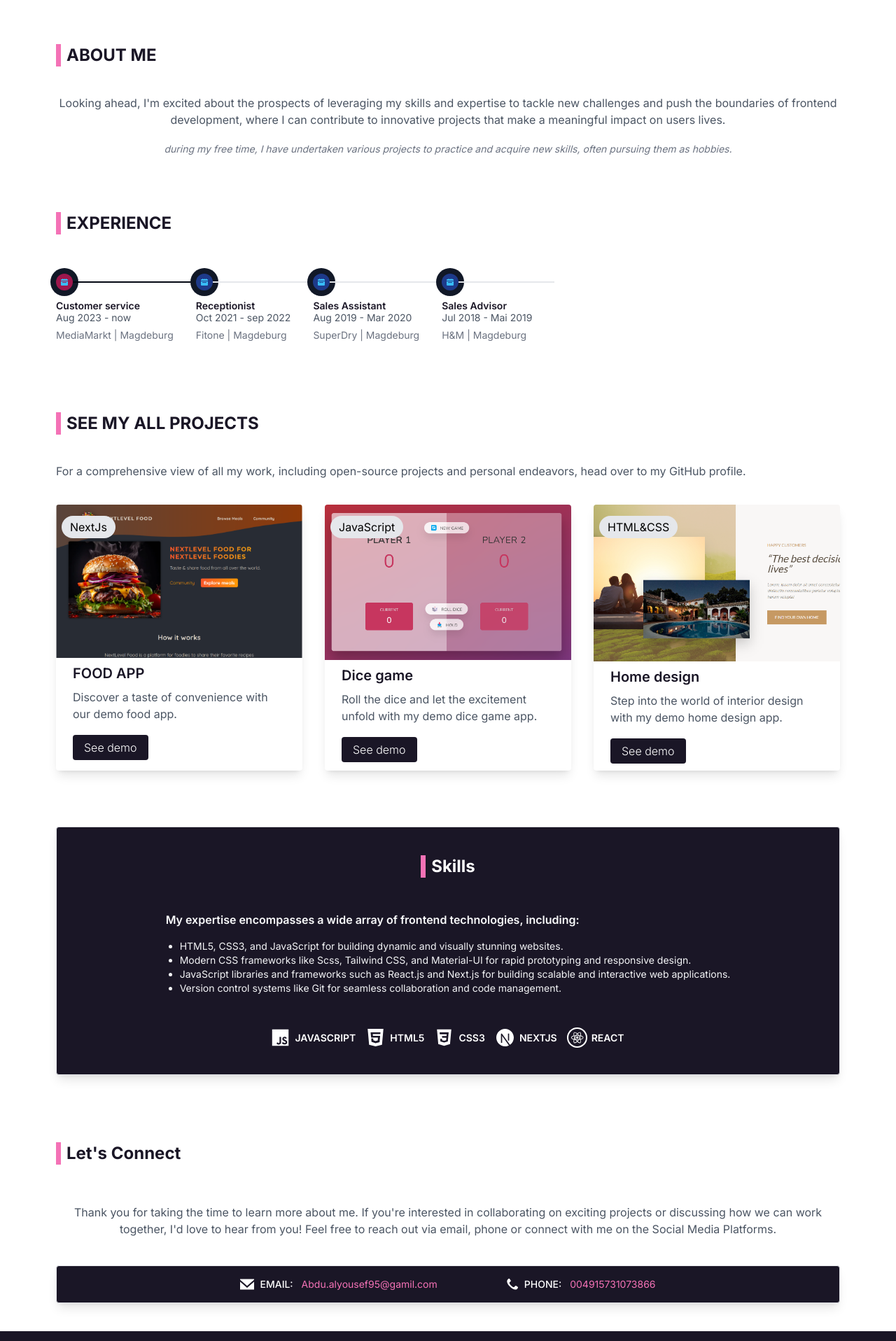
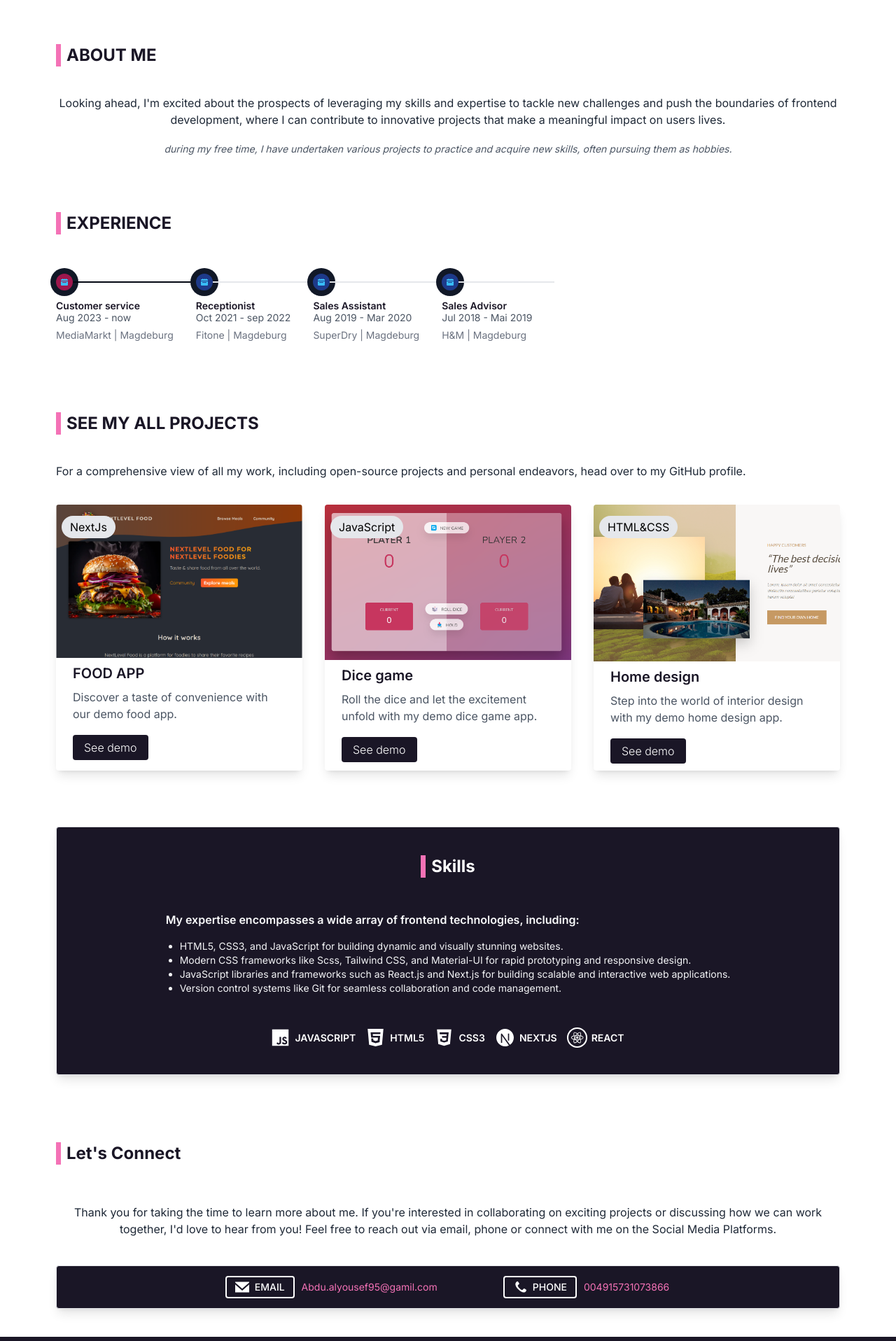
Before and after one commit to Abdu-alyousef/Portfolio_, a Next.js app: page / in a window 1280 px wide. Shown: the part 640-2556 px from the top of the page at 70% size. Built offline with nearby package versions, Linux system fonts and the light colour scheme.

Commit message:
changed text colors

```diff
--- a/src/app/component/About.jsx
+++ b/src/app/component/About.jsx
@@ -11,14 +11,14 @@ export default function About() {
       <div className="flex flex-col gap-10">
         <div className="flex flex-col justify-center gap-5 items-center">
           {/* Hello, I&apos;m Abdu alyousef */}
-          <p className=" sm:text-center text-gray-600">
+          <p className=" sm:text-center text-gray-800">
             Looking ahead, I&apos;m excited about the prospects of leveraging my
             skills and expertise to tackle new challenges and push the
             boundaries of frontend development, where I can contribute to
             innovative projects that make a meaningful impact on users lives.
           </p>
 
-          <span className="italic text-sm mb-10 text-gray-500">
+          <span className="italic text-sm mb-10 text-gray-600">
             during my free time, I have undertaken various projects to practice
             and acquire new skills, often pursuing them as hobbies.
           </span>
--- a/src/app/component/Contact.jsx
+++ b/src/app/component/Contact.jsx
@@ -8,7 +8,7 @@ export default function Contact() {
         <div className="flex flex-col gap-10">
           <div className="flex flex-col gap-4">
             <h1 className="font-bold text-2xl mb-10 c-text border-l-[7px] pl-2 border-pink-400">Let&apos;s Connect</h1>
-            <p className="sm:text-center text-gray-600">
+            <p className="sm:text-center text-gray-800">
               Thank you for taking the time to learn more about me. If
               you&apos;re interested in collaborating on exciting projects or
               discussing how we can work together, I&apos;d love to hear from
@@ -18,18 +18,18 @@ export default function Contact() {
           </div>
           <div className="flex flex-wrap justify-center gap-6 md:gap-16 lg:gap-24 rounded border c-bg shadow-lg py-4">
             <div className="flex items-center md:justify-between justify-center gap-3">
-                <div className="flex items-center gap-2">
+                <div className="flex items-center gap-2 ring-white ring-2 py-1 px-3 rounded-sm">
               <Image src="/email.svg" alt="Logo" width={20} height={20} />
-              <p className="font-medium text-white  uppercase text-sm">Email:</p>
+              <p className="font-medium text-white  uppercase text-sm">Email</p>
               </div>
-              <span className="no-underline cursor-pointer text-pink-400 text-sm transition hover:text-sky-400">Abdu.alyousef95@gamil.com</span>
+              <span className="cursor-pointer text-pink-400 text-sm transition hover:text-sky-400 text-decoration-line:none">Abdu.alyousef95@gamil.com</span>
             </div>
             <div className="flex items-center justify-center gap-3">
-                <div className="flex items-center gap-2">
+                <div className="flex items-center gap-2 ring-white ring-2 py-1 px-3 rounded-sm">
               <Image src="/call.svg" alt="Logo" width={20} height={20} />
-              <p className="font-medium uppercase text-white  text-sm">PHONE:</p>
+              <p className="font-medium uppercase text-white  text-sm">PHONE</p>
               </div>
-              <span className="no-underline cursor-pointer text-pink-400 transition hover:text-sky-400  text-sm">004915731073866</span>
+              <span className="no-underline cursor-pointer text-pink-400 transition hover:text-sky-400  text-sm text-decoration-line:none">004915731073866</span>
             </div>
           </div>
         </div>
--- a/src/app/component/Main.jsx
+++ b/src/app/component/Main.jsx
@@ -30,7 +30,7 @@ export default function Main() {
               Mastering the Digital Canvas: HTML, CSS, JavaScript, React,
               Next.js
             </h1>
-            <p className="text-center text-gray-600">
+            <p className="text-center text-gray-800">
               Embark on a journey through the digital realm as I wield HTML,
               CSS, JavaScript, React, and Next.js to craft immersive user
               experiences. With a passion for pixel-perfect design and seamless
--- a/src/app/component/Project.jsx
+++ b/src/app/component/Project.jsx
@@ -12,7 +12,7 @@ export default function Project() {
         className="text-2xl mb-10 font-bold uppercase c-text border-l-[7px] pl-2 border-pink-400">
           See my all Projects
         </h2>
-        <p className=" text-gray-600 mb-4">For a comprehensive view of all my work, including open-source projects and personal endeavors, head over to my GitHub profile.</p>
+        <p className=" text-gray-800 mb-4">For a comprehensive view of all my work, including open-source projects and personal endeavors, head over to my GitHub profile.</p>
         <div className="grid gap-8 sm:grid-cols-2 lg:grid-cols-3 pb-10">
           <div className="rounded overflow-hidden shadow-lg mt-5 relative bg-white">
             <Image src="/food.png" alt="food" width={600} height={400} />
```
